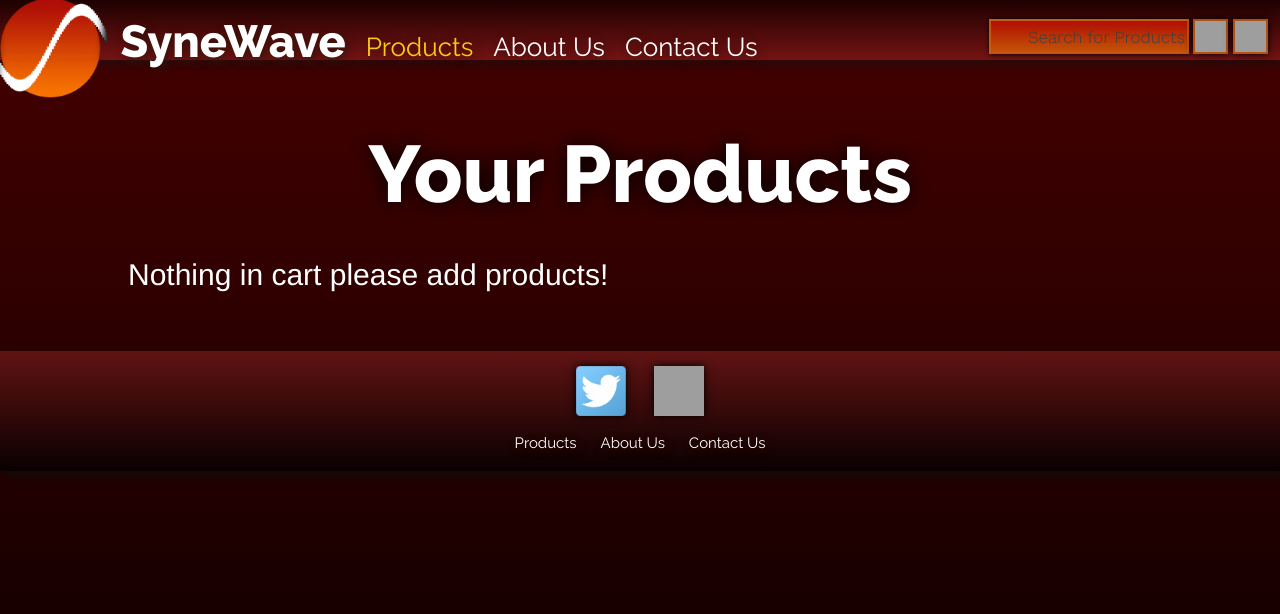
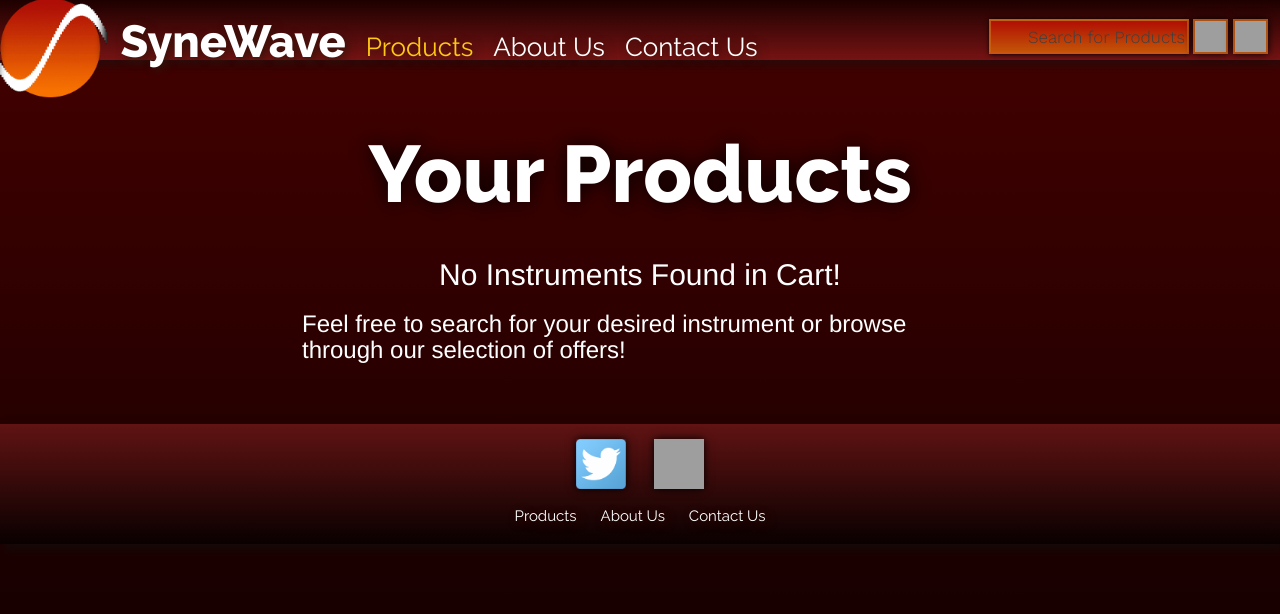
Before and after one commit to RussellSB/WebApplications, a PHP site: page /WebApplications/page-structures/cart.php in a window 1280 px wide. Shown: the top 614 px of the page. Run offline with PHP 8.4, Linux system fonts and the light colour scheme; grey boxes are pictures that could not be loaded.

Commit message:
No instruments found message

```diff
--- a/page-structures/cart.php
+++ b/page-structures/cart.php
@@ -75,7 +75,8 @@ foreach ($_SESSION as &$tobuy){
 if($totalcost == 0){ //if no iterms in shopping cart
 
     echo "<div id=\"nothingInCart\">";
-    echo "<h2>Nothing in cart please add products!</h2>";
+    echo "<h2>No Instruments Found in Cart!</h2>";
+    echo "<h3>Feel free to search for your desired instrument or browse through our selection of offers!</h3>";
     echo "</div>";
 
 }else{ //if items in shopping cart
--- a/stylesheets/styles.css
+++ b/stylesheets/styles.css
@@ -492,8 +492,16 @@ h1#carttitle{
 }
 
 div#nothingInCart{
-    grid-column: 1/7;
-    grid-row: 2;
+    grid-column: 2/6;
+    grid-row: 2/3;
+}
+
+div#nothingInCart > h2{
+    text-align: center;
+}
+
+div#nothingInCart > h3{
+    color: white;
 }
 
 main#purchase1{
```
